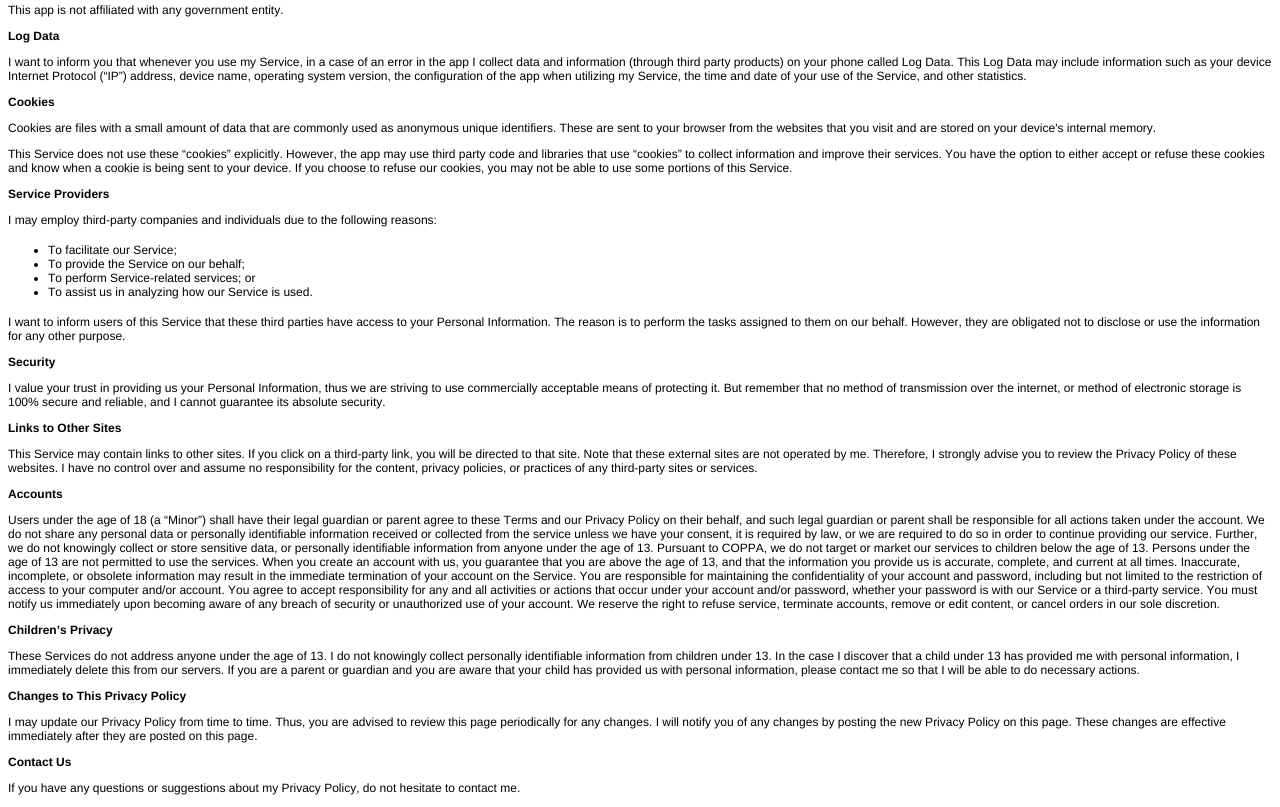
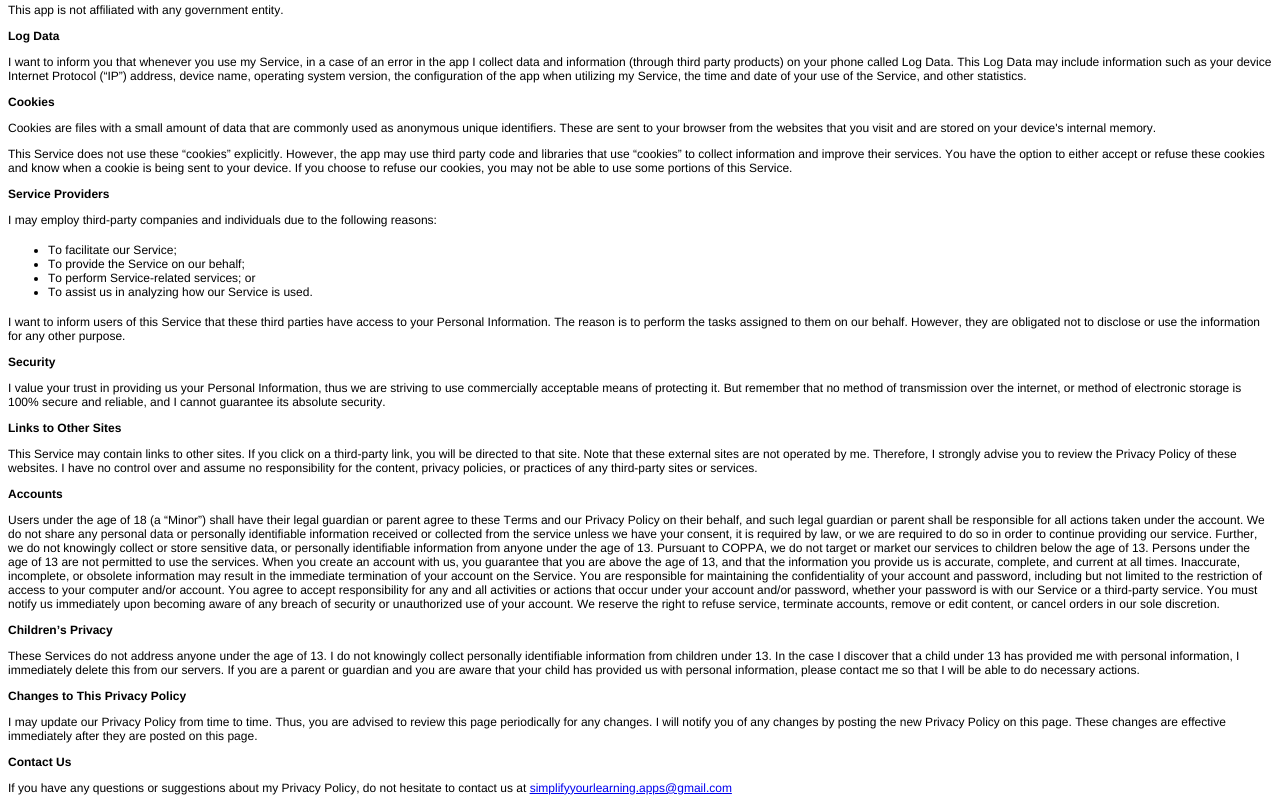
Before and after one commit to simple-elearning/privacy, a plain HTML site: page index.html in a window 1280 px wide. Shown: the part 337-1144 px from the top of the page. Drawn offline with Linux system fonts and the light colour scheme.

Commit message:
Update index.html

```diff
--- a/index.html
+++ b/index.html
@@ -61,7 +61,7 @@
   <p class="p3"><span class="s1"><b>Changes to This Privacy Policy</b></span></p>
   <p class="p2"><span class="s1">I may update our Privacy Policy from time to time. Thus, you are advised to review this page periodically for any changes. I will notify you of any changes by posting the new Privacy Policy on this page. These changes are effective immediately after they are posted on this page.<span class="Apple-converted-space">&nbsp;</span></span></p>
   <p class="p3"><span class="s1"><b>Contact Us</b></span></p>
-  <p class="p2"><span class="s1">If you have any questions or suggestions about my Privacy Policy, do not hesitate to contact me.<span class="Apple-converted-space">&nbsp;</span></span></p>
+  <p class="p2"><span class="s1">If you have any questions or suggestions about my Privacy Policy, do not hesitate to contact us at <a href="mailto:simplifyyourlearning.apps@gmail.com">simplifyyourlearning.apps@gmail.com</a></span></p>
 
 
   </body></html>
```
